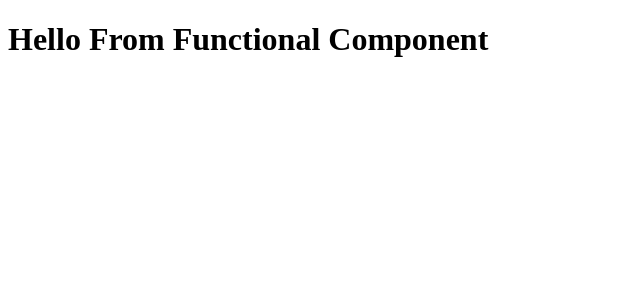
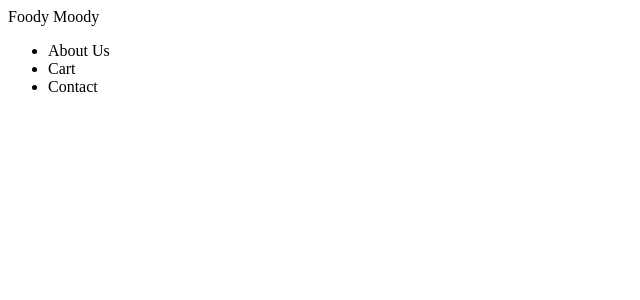
Before and after one commit to k-rahul21/NamasteReact, a React (Vite) app: page / in a window 1280 px wide. Shown: the top 300 px of the page, without its empty margins (0-640 px from the left). Built offline with nearby package versions, Linux system fonts and the light colour scheme.

Commit message:
add: header in the app

```diff
--- a/App.js
+++ b/App.js
@@ -1,9 +1,26 @@
 import React from "react";
-import ReactDOM from 'react-dom/client'
+import ReactDOM from 'react-dom/client';
 
-const Heading = () => (<h1>Hello From Functional Component</h1>)
+const Header = () => (
+  <div className="header-section">
+    <div className="logo">Foody Moody</div>
+    <div className="nav-items">
+      <ul>
+        <li>About Us</li>
+        <li>Cart</li>
+        <li>Contact</li>
+      </ul>
+    </div>
+  </div>
+)
+
+const AppLayout = () => {
+  return (
+    <Header/>
+  )
+}
 const rootElement = document.getElementById("root");
 const root = ReactDOM.createRoot(rootElement);
 
 
-root.render(<Heading/>);
+root.render(<AppLayout/>);
```
